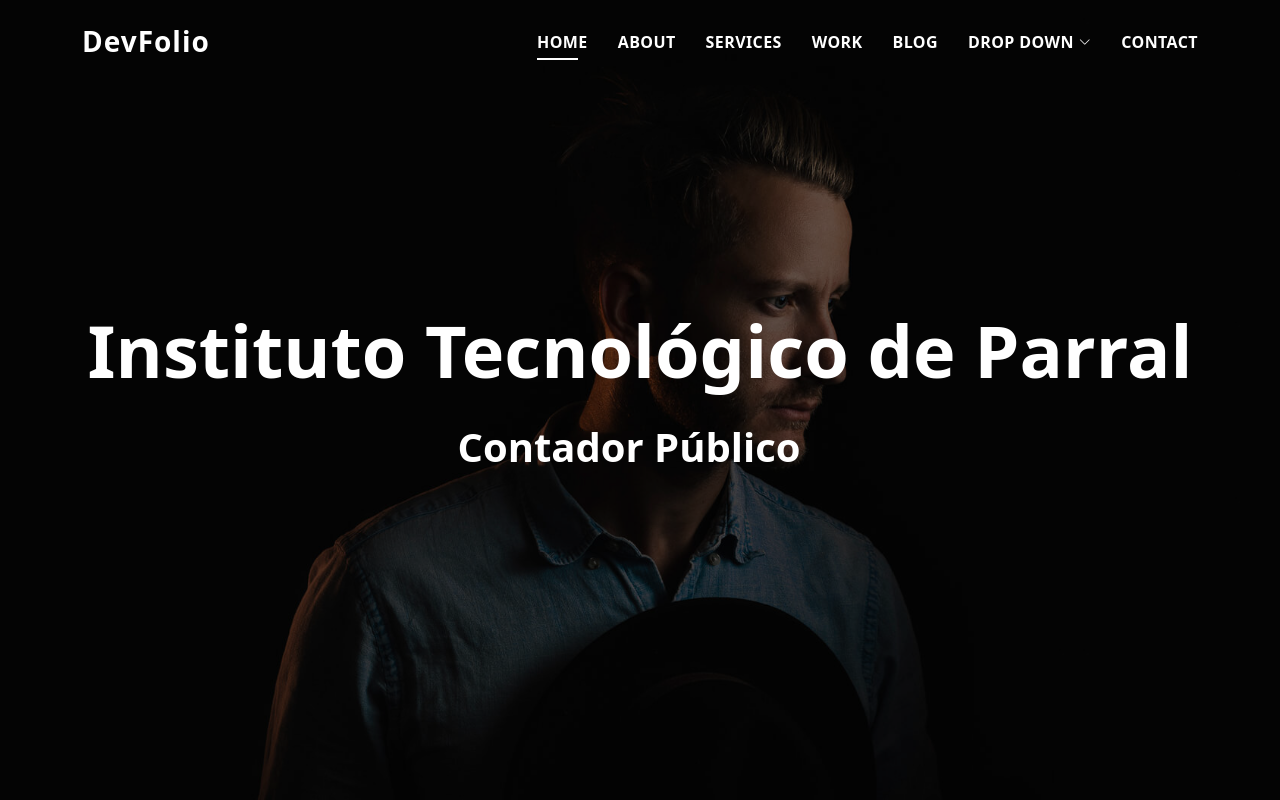
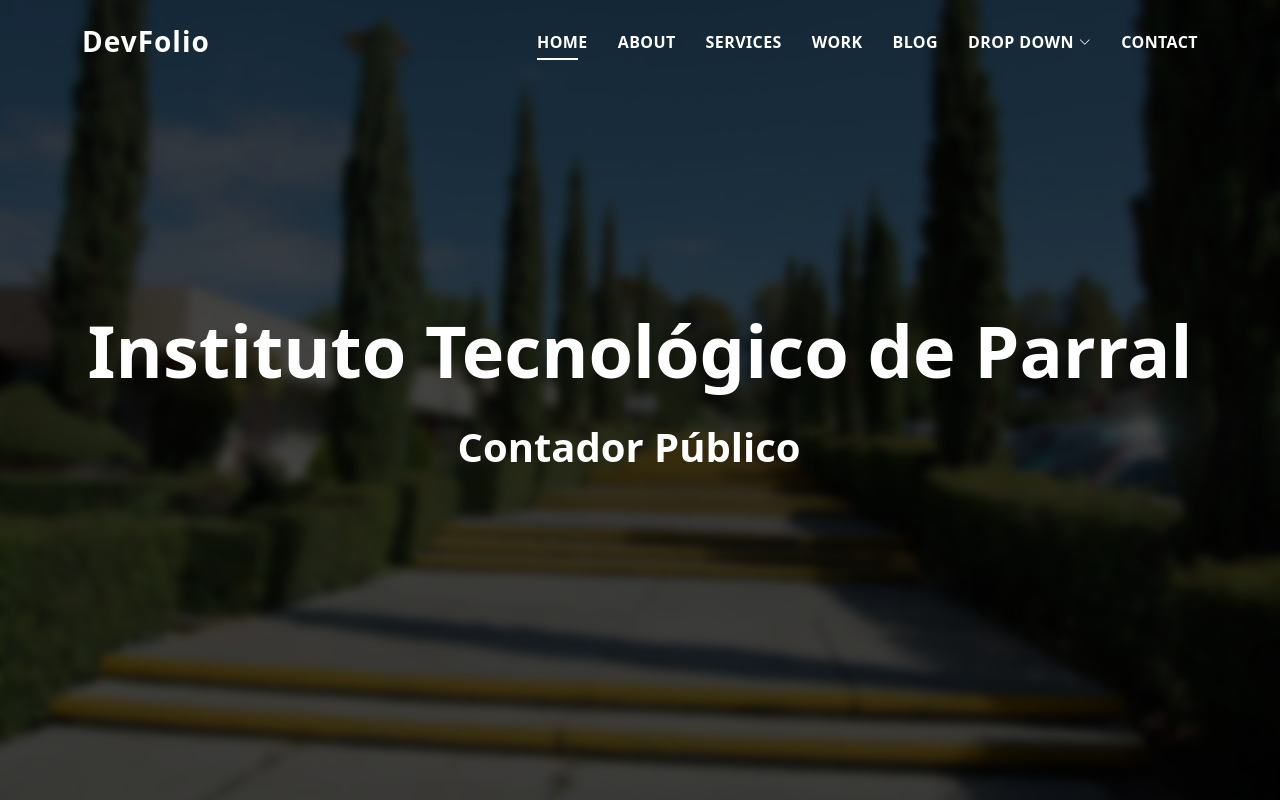
Before and after one commit to VictorHCH/Sistema-Tec, a plain HTML site: page DevFolio/index.html in a window 1280 px wide. Shown: the top 800 px of the page. Drawn offline with Linux system fonts and the light colour scheme.

Commit message:
Se agrego imagen de fondo

```diff
--- a/DevFolio/index.html
+++ b/DevFolio/index.html
@@ -73,7 +73,7 @@
   </header><!-- End Header -->
 
   <!-- ======= Hero Section ======= -->
-  <div id="hero" class="hero route bg-image" style="background-image: url(assets/img/hero-bg.jpg)">
+  <div id="hero" class="hero route bg-image" style="background-image: url(assets/img/bg-escuela.jpg)">
     <div class="overlay-itro"></div>
     <div class="hero-content display-table">
       <div class="table-cell">
```
Also changed, not shown: DevFolio/assets/img/bg-escuela.jpg (added).
